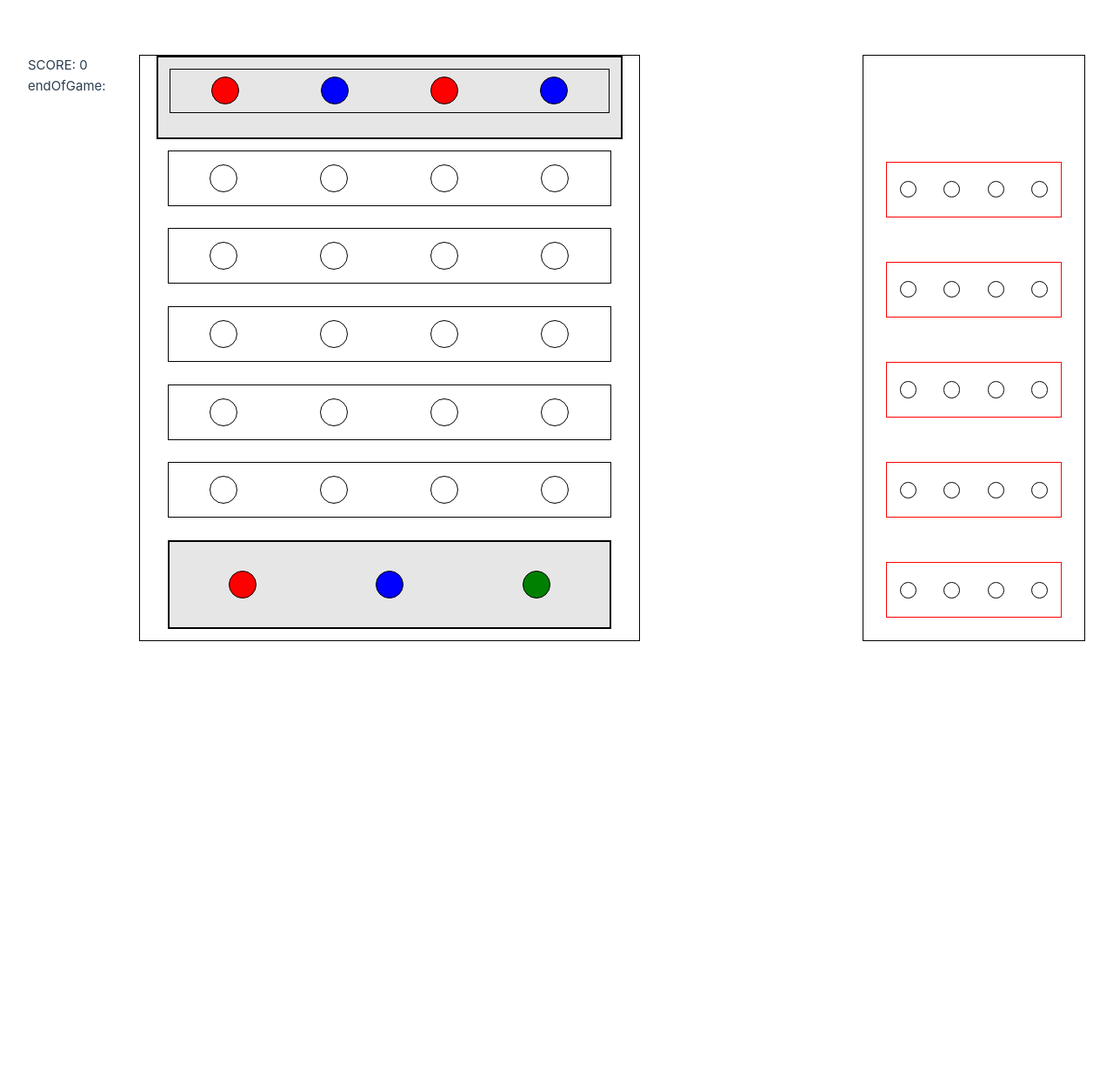
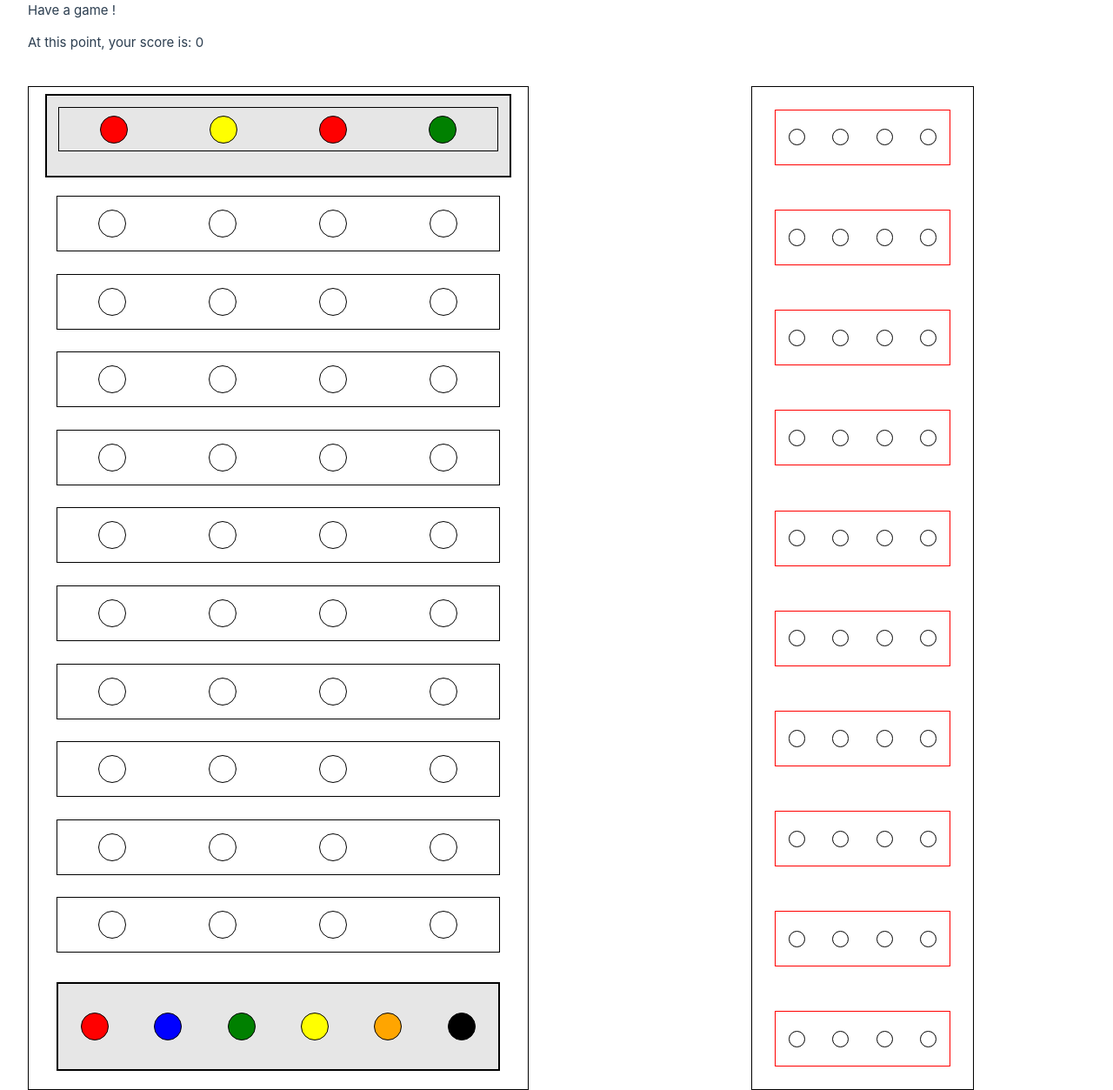
Before and after one commit to Flothar78/mastermind, a Vue app: page / in a window 1280 px wide. Shown: the whole page at 87% size. Before the commit the page ends 800 px from the top, so only its background shows below. Built offline with nearby package versions, Linux system fonts and the light colour scheme; the HTML template or start-up script is replaced by a standard one.

Commit message:
resolve bug + get winLoseMessage from store to dom + Add 4 rows to  play rows and check rows

```diff
--- a/src/App.vue
+++ b/src/App.vue
@@ -5,18 +5,21 @@ import ScoreView from "@/views/ScoreView.vue";
 </script>
 
 <template>
-  <div>
+  <div class="score-wrapper">
     <ScoreView />
-  </div>
-  <div class="wrapper">
-    <PlayView />
-    <ResultView />
+
+    <div class="play-and-result-wrapper">
+      <PlayView />
+      <ResultView />
+    </div>
   </div>
 </template>
 
 <style scoped>
 @media screen and (min-width: 800px) {
-  .wrapper {
+  .score-wrapper {
+  }
+  .play-and-result-wrapper {
     display: flex;
     justify-content: space-between;
   }
--- a/src/components/AvailableColors.vue
+++ b/src/components/AvailableColors.vue
@@ -3,6 +3,9 @@
     <PeonOccurence class="red" v-on:click="redToStore()" />
     <PeonOccurence class="blue" v-on:click="blueToStore()" />
     <PeonOccurence class="green" v-on:click="greenToStore()" />
+    <PeonOccurence class="yellow" v-on:click="yellowToStore()" />
+    <PeonOccurence class="orange" v-on:click="orangeToStore()" />
+    <PeonOccurence class="black" v-on:click="blackToStore()" />
   </div>
 </template>
 
@@ -21,6 +24,15 @@ const blueToStore = () => {
 const greenToStore = () => {
   color_store.addColorToStore("green");
 };
+const yellowToStore = () => {
+  color_store.addColorToStore("yellow");
+};
+const orangeToStore = () => {
+  color_store.addColorToStore("orange");
+};
+const blackToStore = () => {
+  color_store.addColorToStore("black");
+};
 </script>
 
 <style scoped>
--- a/src/components/PeonOccurence.vue
+++ b/src/components/PeonOccurence.vue
@@ -19,5 +19,14 @@
   .green {
     background-color: green;
   }
+  .yellow {
+    background-color: yellow;
+  }
+  .orange {
+    background-color: orange;
+  }
+  .black {
+    background-color: black;
+  }
 }
 </style>
--- a/src/components/WinLose.vue
+++ b/src/components/WinLose.vue
@@ -2,9 +2,9 @@
 import { useColorStore } from "@/stores/ColorStore.js";
 import { storeToRefs } from "pinia";
 const color_store = useColorStore();
-const winOrLoseMessage = color_store.endOfGame();
+//const { winLoseMessage } = storeToRefs(color_store.winLoseMessage);
 </script>
 
 <template>
-  <div>endOfGame: {{ winOrLoseMessage }}</div>
+  <div>{{ color_store.winLoseMessage }}</div>
 </template>
--- a/src/stores/ColorStore.js
+++ b/src/stores/ColorStore.js
@@ -9,22 +9,25 @@ export const useColorStore = defineStore("ColorStore", {
                 [{ class: "" }, { class: "" }, { class: "" }, { class: "" }],
                 [{ class: "" }, { class: "" }, { class: "" }, { class: "" }],
                 [{ class: "" }, { class: "" }, { class: "" }, { class: "" }],
+                [{ class: "" }, { class: "" }, { class: "" }, { class: "" }],
+                [{ class: "" }, { class: "" }, { class: "" }, { class: "" }],
+                [{ class: "" }, { class: "" }, { class: "" }, { class: "" }],
+                [{ class: "" }, { class: "" }, { class: "" }, { class: "" }],
+                [{ class: "" }, { class: "" }, { class: "" }, { class: "" }],
             ]),
-      colorsArray: ["red", "blue", "green"],
+            colorsArray: ["red", "blue", "green", "yellow", "orange", "black"],
             choiceOfColor: [],
             chosenPeons: reactive([]),
             solution: [],
-      resultColors: [[], [], [], [], []],
+            resultColors: [[], [], [], [], [], [], [], [], [], []],
             playRowId: 0,
             score: 0,
-      winOrLoseMessage: "Wait for result",
+            winLoseMessage: "Have a game !",
         };
     },
     actions: {
         getRandomColors(number) {
-      this.solution.push(
-        this.colorsArray[Math.floor(Math.random() * this.colorsArray.length)]
-      );
+            this.solution.push(this.colorsArray[Math.floor(Math.random() * this.colorsArray.length)]);
             return this.solution[number];
         },
         addColorToStore(color) {
@@ -39,9 +42,7 @@ export const useColorStore = defineStore("ColorStore", {
                 const peonClassArrayIsFull = peonClassArray
                     .flat()
                     .every((x) => Object.values(x).toString() !== "");
-        rowMonitor[chosenPeon].class = Object.values(
-          this.choiceOfColor
-        ).toString();
+                rowMonitor[chosenPeon].class = Object.values(this.choiceOfColor).toString();
                 rowMonitor.map((x) => {
                     const peonCheck = Object.values(x).join("");
                     peonCheck !== "" ? chosenPeons.push(peonCheck) : "";
@@ -61,13 +62,15 @@ export const useColorStore = defineStore("ColorStore", {
             this.chosenPeons.map((x, i, a) => {
                 if (this.solution[i] === x) {
                     this.resultColors[chosenRow].push("black");
-        } else if (this.solution.includes(x)) {
+                }
+                else if (this.solution.includes(x)) {
                     this.solution.filter((y) => y === x).length >=
                         a.filter((z) => z === x).length -
                             a.filter((s) => s === this.solution[i]).length
                         ? this.resultColors[chosenRow].push("grey")
                         : this.resultColors[chosenRow].push("none");
-        } else {
+                }
+                else {
                     this.resultColors[chosenRow].push("none");
                 }
             });
@@ -75,16 +78,14 @@ export const useColorStore = defineStore("ColorStore", {
             return this.resultColors;
         },
         endOfGame() {
-      if (
-        this.resultColors
+            if (this.resultColors
                 .flat()
                 .slice(-4)
-          .filter((x) => x === "black").length == this.numberOfPeons
-      ) {
+                .filter((x) => x === "black").length == this.numberOfPeons) {
                 this.playRowId = 10000;
+                this.score++;
                 console.log("You win !");
-        this.score++;
-        this.winOrLoseMessage = "You win !";
+                this.winLoseMessage = "You win !";
             }
         },
     },
--- a/src/views/ResultView.vue
+++ b/src/views/ResultView.vue
@@ -8,8 +8,8 @@ const { rows } = storeToRefs(color_store);
 <template>
   <div class="try-result">
     <CheckRow
+      v-for="row in rows"
       :rowNumber="rows.indexOf(row)"
-      v-for="row in rows"
       :key="rows.indexOf(row)"
       class="color-check-container"
     />
--- a/src/views/ScoreView.vue
+++ b/src/views/ScoreView.vue
@@ -7,17 +7,16 @@ const { score } = storeToRefs(color_store);
 </script>
 
 <template>
-  <div class="score-container">
-    SCORE: {{ score }}
-    <div>
-      <WinLose />
-    </div>
+  <div>
+    <WinLose />
   </div>
+  <div class="score-container">At this point, your score is: {{ score }}</div>
 </template>
 
 <style scoped>
 .score-container {
   display: flex;
   flex-direction: column;
+  padding: 1vw 0 3vw 0;
 }
 </style>
```
Also changed, not shown: ColorStore.ts (+10 -4 lines), 1 other file (tests, documents, lock files or other folders). Lines whose indentation alone changed are shown as unchanged.
